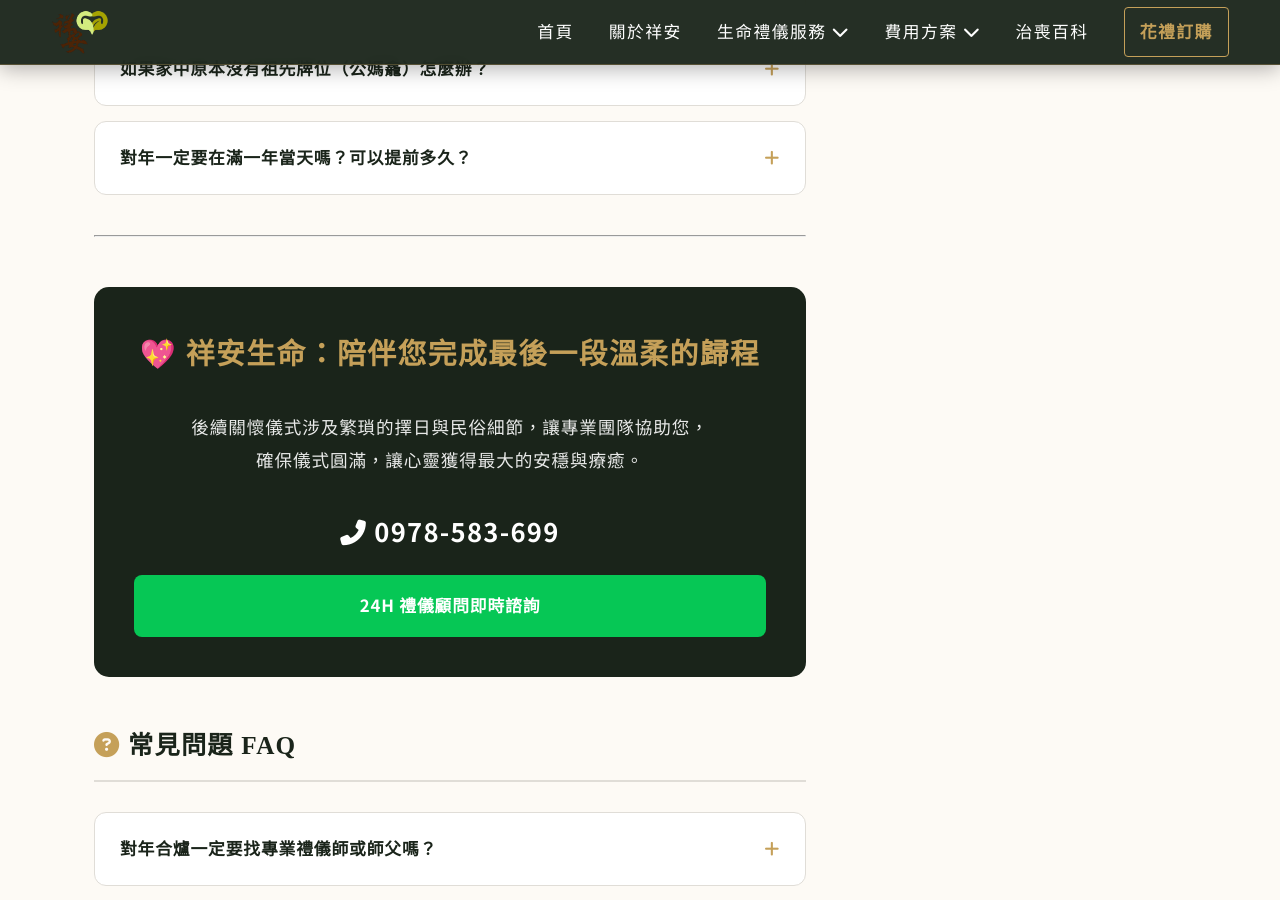
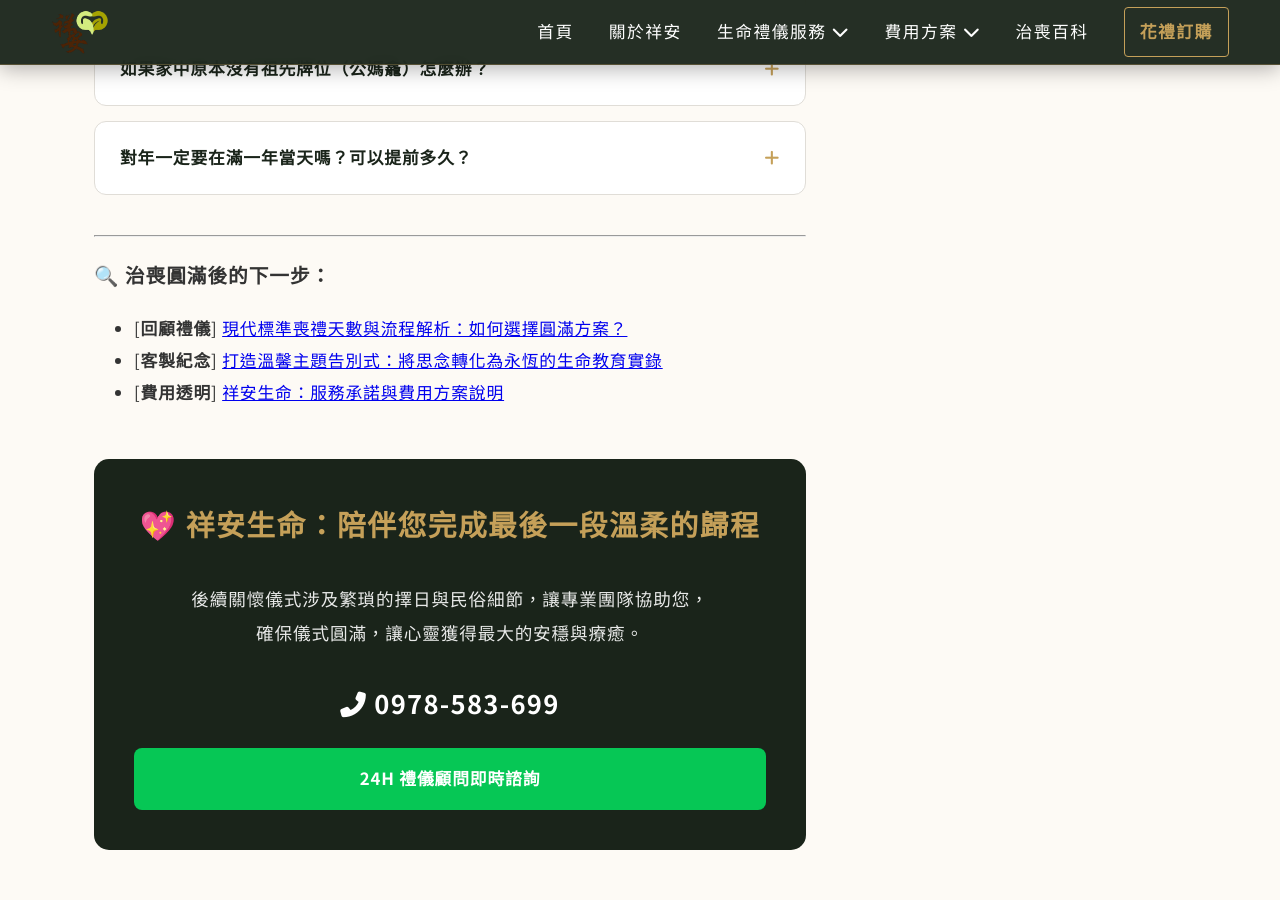
Before and after one commit to Shiangan/Shiangan, a Jekyll site: the page built from _posts/2025-10-28-article-duinian-helu.md, in a window 1280 px wide and 900 px high, scrolled down 3341 px. Built offline with Jekyll 4.4.1, drawn with Linux system fonts in a browser that asks for light colours; some web fonts are replaced.

Commit message:
Update 2025-10-28-article-duinian-helu.md

```diff
--- a/_posts/2025-10-28-article-duinian-helu.md
+++ b/_posts/2025-10-28-article-duinian-helu.md
@@ -93,6 +93,10 @@ faqs:
 </div>
 
 ---
+### 🔍 治喪圓滿後的下一步：
+* [**回顧禮儀**] [現代標準喪禮天數與流程解析：如何選擇圓滿方案？](article-funeral-days.html)
+* [**客製紀念**] [打造溫馨主題告別式：將思念轉化為永恆的生命教育實錄](article-custom-case.html)
+* [**費用透明**] [祥安生命：服務承諾與費用方案說明](plans.html)
 
 <div style="margin-top: 50px; padding: 40px; background: #1a241a; color: #fff; border-radius: 15px; text-align: center;">
     <h3 style="color: #c5a059; font-size: 1.8rem; margin-top:0; font-family:'Noto Serif TC';">💖 祥安生命：陪伴您完成最後一段溫柔的歸程</h3>
```
